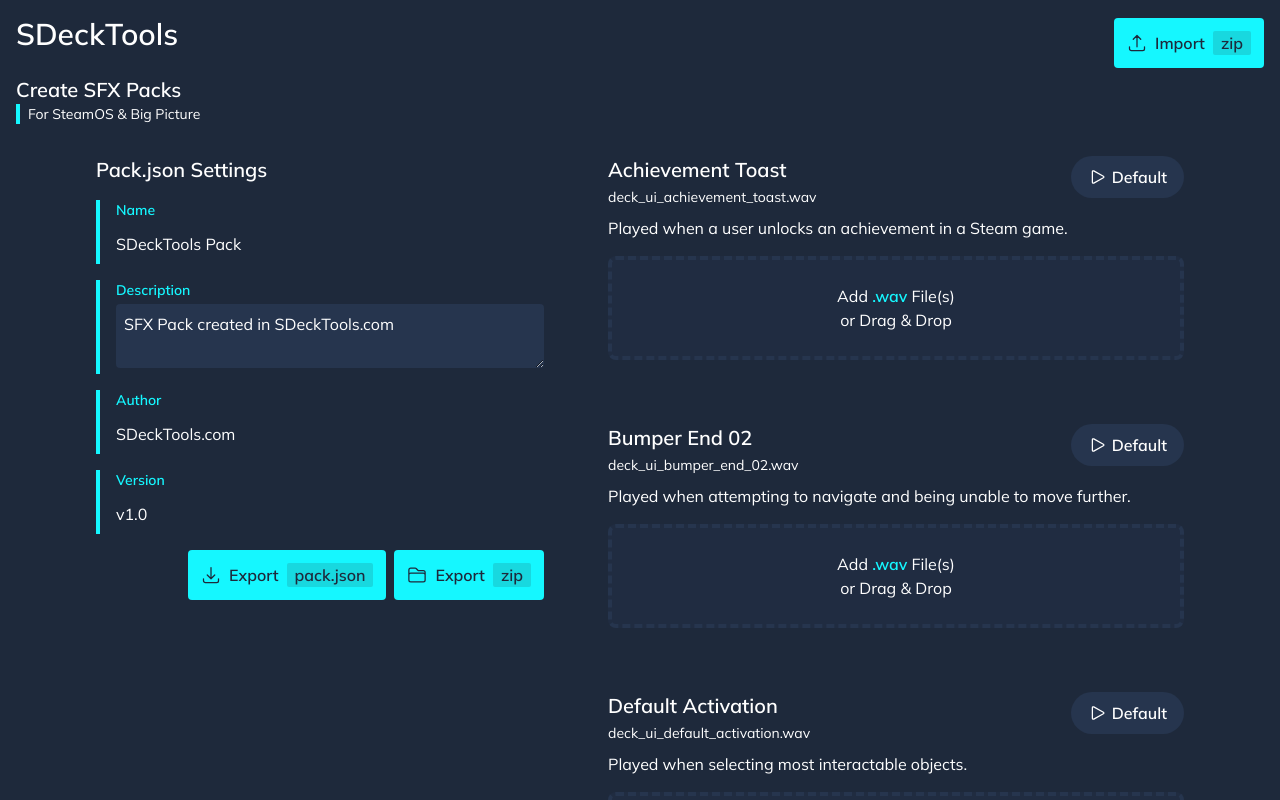
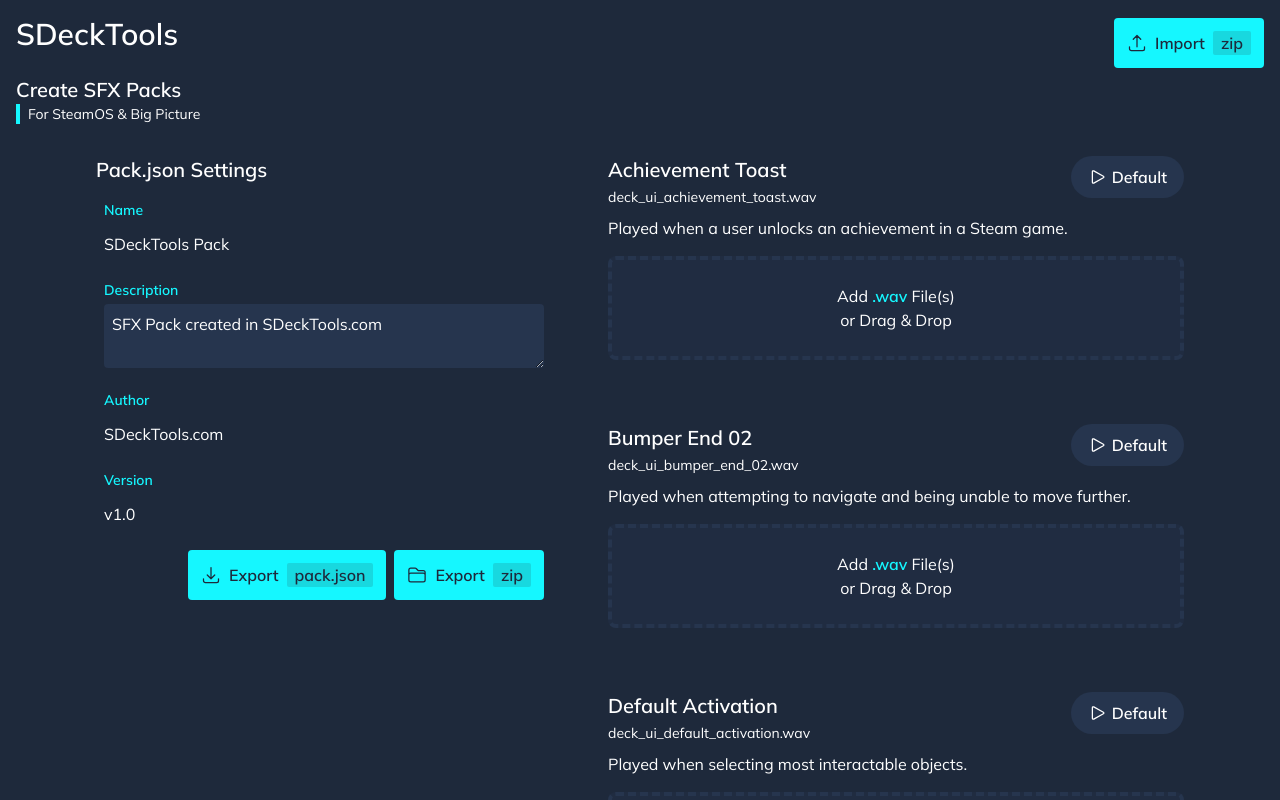
Before and after one commit to jM5557/SDeckTools, a React (Vite) app: page / in a window 1280 px wide. Shown: the top 800 px of the page. Built offline with nearby package versions, Linux system fonts and the light colour scheme.

Commit message:
Minor updates to design and pack.json form

```diff
--- a/src/App.jsx
+++ b/src/App.jsx
@@ -184,7 +184,7 @@
 });
 
 const AudioTrack = React.memo(({ name, url, size, onRemove }) => (
-  <div className="p-4">
+  <div className="p-4 border-l-4 border-l-transparent mt-0 hover:border-l-accent">
     <b>{name}</b>
 
     <small className="table bg-night mt-2 mb-1 border-2 border-nightLight border-solid py-1 px-4 rounded-full">{formatFileSize(size)}</small>
@@ -254,6 +254,7 @@
   });
 
   setConfig(newConfig);
+
   if (invalidFiles) {
     setErrorMessage("Some files were incompatible and have been skipped.");
   } else {
@@ -463,7 +464,7 @@
         <div className="mb-8 rounded-md md:w-[50%] md:max-w-md md:sticky top-16">
           <h3 className="text-xl font-semibold mb-4">Pack.json Settings</h3>
 
-          <div className="mb-4 border-l-4 border-l-accent pl-4">
+          <div className="mb-4 pl-2">
             <label htmlFor="pack-name" className="block text-sm font-semibold text-accent">Name</label>
             <input
               id = "pack-name"
@@ -474,7 +475,7 @@
             />
           </div>
 
-          <div className="mb-4 border-l-4 border-l-accent pl-4">
+          <div className="mb-4 pl-2">
             <label htmlFor="pack-description" className="block text-sm font-semibold text-accent">Description</label>
             <textarea
               id="pack-description"
@@ -484,7 +485,7 @@
             />
           </div>
 
-          <div className="mb-4 border-l-4 border-l-accent pl-4">
+          <div className="mb-4 pl-2">
             <label htmlFor="pack-author" className="block text-sm font-semibold text-accent">Author</label>
             <input
               id="pack-author"
@@ -495,7 +496,7 @@
             />
           </div>
 
-          <div className="mb-4 border-l-4 border-l-accent pl-4">
+          <div className="mb-4 pl-2">
             <label htmlFor="pack-version" className="block text-sm font-semibold text-accent">Version</label>
             <input
               id="pack-version"
@@ -543,7 +544,6 @@
                 <p className="text-left mt-2 mb-2">{item.description}</p>
 
                 <div className="my-4">
-                  {/* Custom Dropzone for file upload */}
                   <Dropzone
                     fileName={item.fileName}
                     handleFileUpload={handleFileUploadCallback}
@@ -564,7 +564,7 @@
                   </small>
                 }
 
-                <div className="mt-4 space-y-4 max-h-[240px] overflow-y-auto bg-nightMid">
+                <div className="mt-4 max-h-[240px] overflow-y-auto bg-nightMid">
                   {config[item.fileName].map(({ name, url, size }) => (
                     <AudioTrack key={name} name={name} url={url} size={size} onRemove={(name) => handleRemoveFile(item.fileName, name)} />
                   ))}
```
